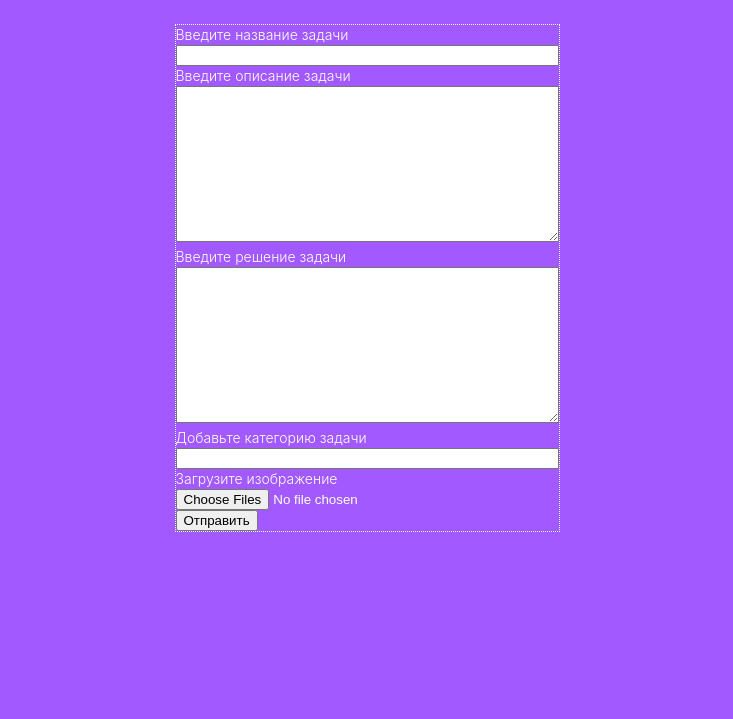
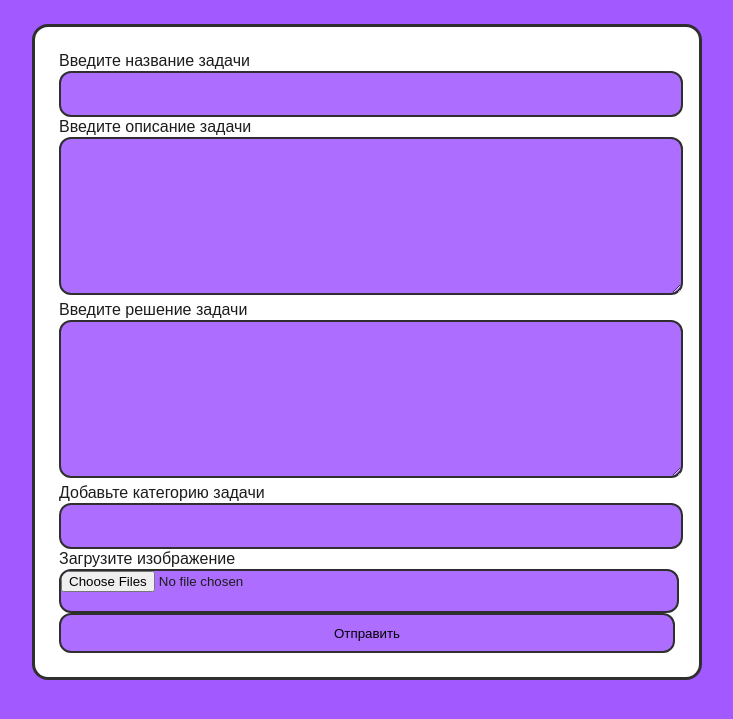
Before and after one commit to AlexErkovich/TRIZ_PROJECT, a PHP site: page /form.php in a window 1280 px wide. Shown: the top 719 px of the page, without its empty margins (273-1006 px from the left). Run offline with PHP 8.4, Linux system fonts and the light colour scheme; some web fonts are replaced.

Commit message:
the end main goals dat for the project

```diff
--- a/form.php
+++ b/form.php
@@ -14,7 +14,7 @@
 <body>
     <form id="addTask" action="addTask.php" method="post">
         <p><label for="task_title">Введите название задачи</label></p>
-        <p><input id="task_title" style="width: 375px;" type="text" name="title"></p>
+        <p><input id="task_title"  type="text" name="title"></p>
 
         <p><label for="task_description">Введите описание задачи</label></p>
         <p><textarea id="task_description" rows="10" cols="45" name="prev"></textarea></p>
@@ -23,12 +23,12 @@
         <p><textarea id="task_solution" rows="10" cols="45" name="decision"></textarea></p>
 
         <p><label for="task_tag">Добавьте категорию задачи</label></p>
-        <p><input id="task_tag" style="width: 375px;" type="text" name="tag"></p>
+        <p><input id="task_tag"  type="text" name="tag"></p>
 
         <p><label for="task_img">Загрузите изображение</label></p>
         <p> <input type="file" multiple formmethod="post" class="input"></p>
 
-        <p><input type="submit" value="Отправить" /></p>
+        <p><input id="button" type="submit" value="Отправить" ></p>
     </form>
 </body>
 
--- a/index.php
+++ b/index.php
@@ -66,13 +66,9 @@
         // Закрываем соединение с базой данных
         $conn->close();
         ?>
-
-        <a href="form.php"><button>Добавить свою задачу</button></a>
-
-
     </div>
 
-
+    <a href="form.php"><button>Добавить свою задачу</button></a>
 </body>
 
 </html>
--- a/style.css
+++ b/style.css
@@ -6,6 +6,7 @@
 
   --background-color: #a259ff;
   --Primary-color: #ffffff;
+  --Secondary-color: #2f2f2f;
 }
 
 body {
@@ -18,8 +19,6 @@ body {
   justify-content: center;
   align-items: stretch;
 }
-
-
 
 .header {
   display: flex;
@@ -138,14 +137,42 @@ article {
   cursor: pointer;
 }
 
-
 /* —————————————— | FORM | —————————————— */
 
-form{
-  width: fit-content;
-  border: 1px dotted #ffffff;
+form {
+  width: 50%;
+  border: 3px solid var(--Secondary-color);
+  border-radius: 16px;
+  background-color: var(--Primary-color);
 
   font-family: Arial, Helvetica, sans-serif;
+  color: #1c1c1c;
+  padding: 24px;
+  gap: 16px;
+}
+
+label {
+  font-family: Arial, Helvetica, sans-serif;
   font-size: 16px;
-  color: #ffffff;
 }
+
+textarea {
+  border-radius: 12px;
+  border: 2px solid var(--Secondary-color);
+  width: 100%;
+  background-color: #AD6DFF;
+}
+
+input {
+  width: 100%;
+  border-radius: 12px;
+  border: 2px solid var(--Secondary-color);
+  height: 40px;
+  background-color: #AD6DFF;
+}
+
+
+
+a {
+  text-decoration: none;
+}
```
